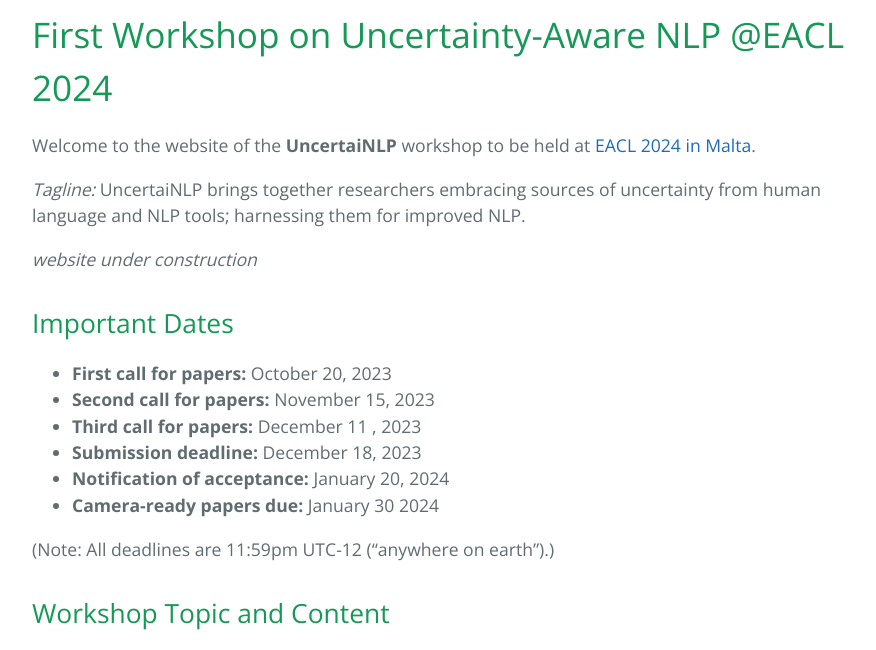
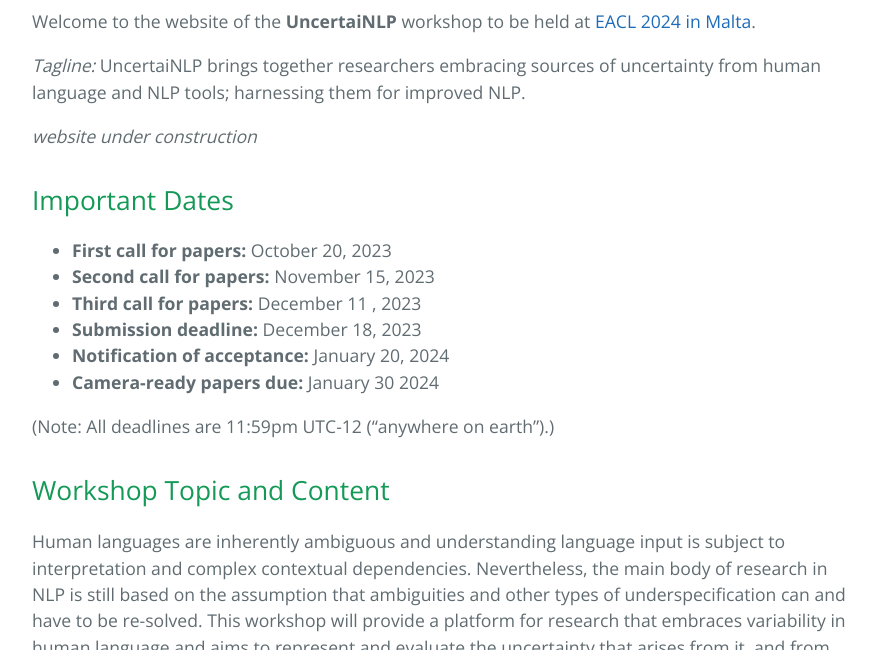
Before and after one commit to uncertainlp/uncertainlp.github.io, a Jekyll site: the page built from index.md, in a window 1280 px wide and 900 px high, scrolled down 782 px, cut to the strip 250-900 px from the top of the window. Shown: the whole strip, without its empty margins (192-1068 px from the left). Built offline with Jekyll 4.4.1, drawn with Linux system fonts in a browser that asks for light colours; our own code applies the rules of GitHub Pages for plain Markdown files; the repository's description, which GitHub fills in, is left out.

Commit message:
Remove header in index MD file

```diff
--- a/index.md
+++ b/index.md
@@ -1,4 +1,4 @@
-# First Workshop on Uncertainty-Aware NLP @EACL 2024
+<!-- # First Workshop on Uncertainty-Aware NLP @EACL 2024 -->
 
 Welcome to the website of the **UncertaiNLP** workshop to be held at [EACL 2024 in Malta](https://2024.eacl.org/).
 
```
